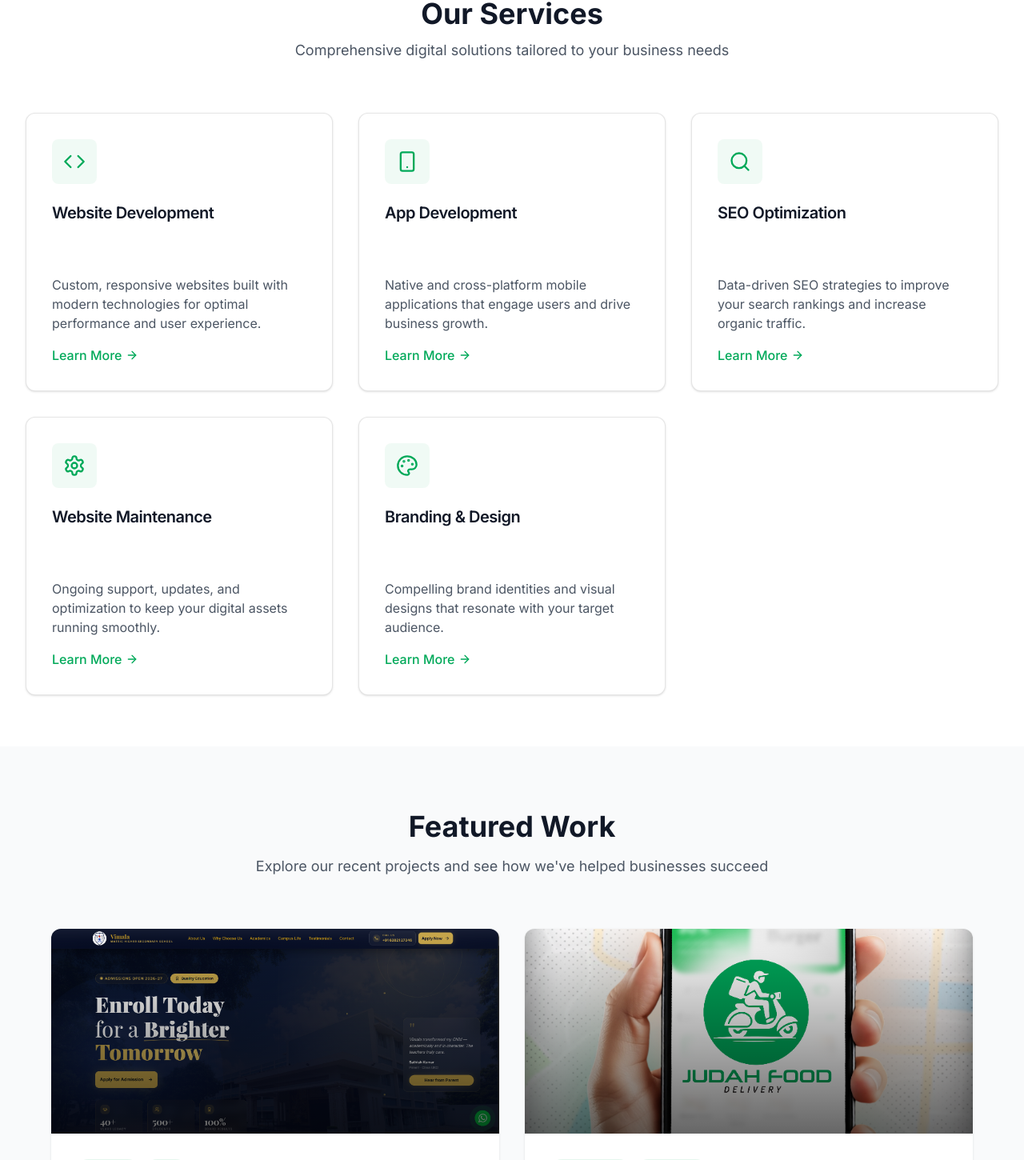
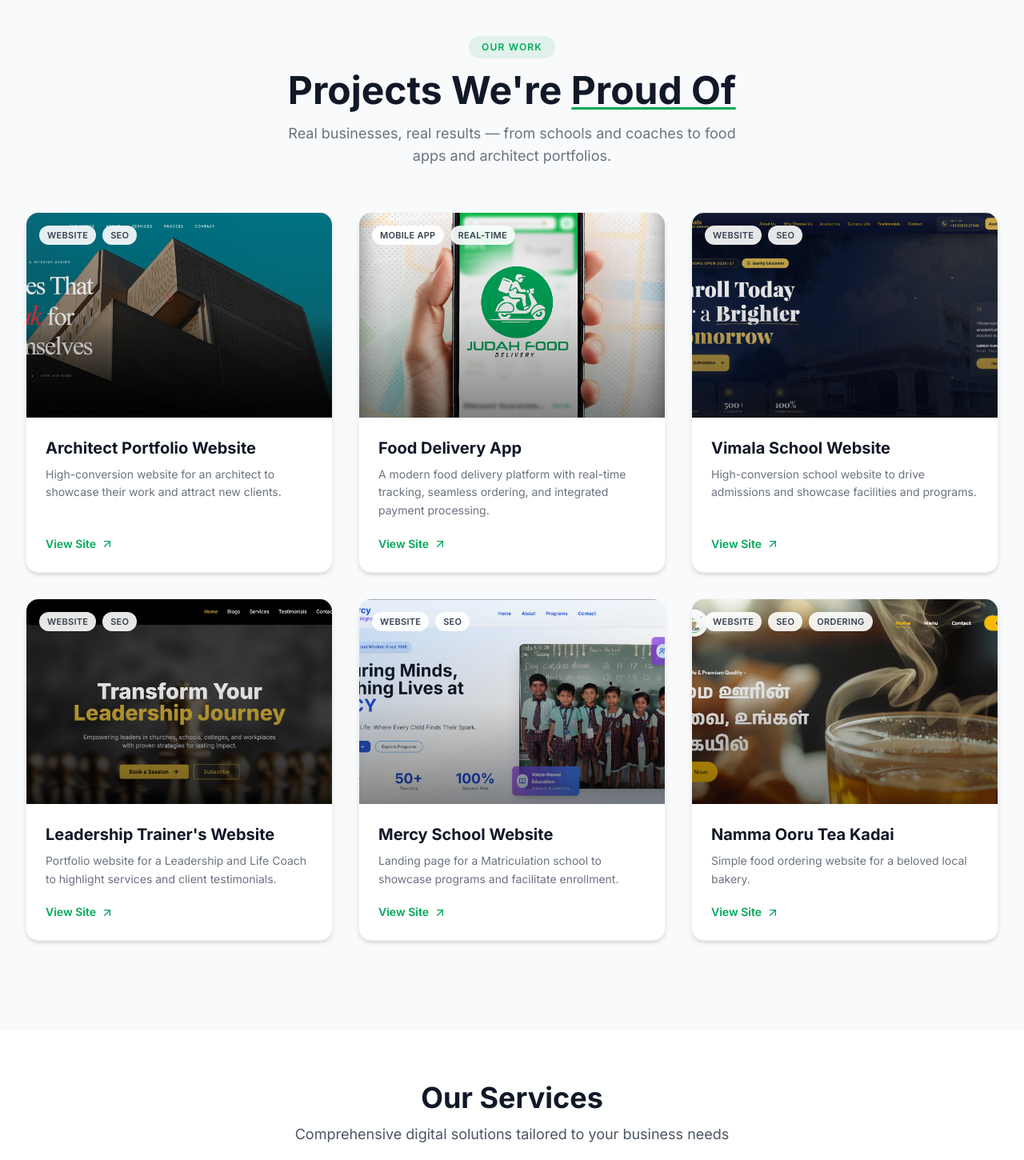
Before and after one commit to titus0709/webonRockPortfolio, a Next.js app: page / in a window 1280 px wide. Shown: the part 2794-4244 px from the top of the page at 80% size. Built offline with nearby package versions, Linux system fonts and the light colour scheme.

Commit message:
Update portfolio content and add VForm website asset

```diff
--- a/src/app/gulf-home-services/page.tsx
+++ b/src/app/gulf-home-services/page.tsx
@@ -1237,8 +1237,8 @@ export default function WebonrockLanding() {
         <GulfHappyClients/>
         <GulfVideoTestimonials />
         <GulfPortfolio/>
+        <Founder/>
          <BookACall />
-        <Founder/>
         <HonestSection />
         {/* <Work /> */}
         <Results />
--- a/src/app/page.tsx
+++ b/src/app/page.tsx
@@ -21,8 +21,8 @@ export default function Page() {
       <Hero />
       <VideoTestimonial />
       <HappyClients/>
+      <FeaturedWork />
       <Services />
-      <FeaturedWork />
       <WhyWebOnRock />
 
       <WorkProcess />
--- a/src/components/FeaturedWork.tsx
+++ b/src/components/FeaturedWork.tsx
@@ -1,108 +1,199 @@
+"use client";
+
 import Image from "next/image";
-import { Button } from "@/components/ui/button";
-import { Card, CardContent } from "@/components/ui/card";
-import { ArrowRight } from "lucide-react";
+import { motion, useInView } from "framer-motion";
+import { useRef } from "react";
+import { ArrowUpRight } from "lucide-react";
 import nammaOoru from "@/assets/nammaKadai.png";
 import foodDelivery from "@/assets/foodDelivery.jpg";
 import mercy from "@/assets/mercy.png";
 import reholife from "@/assets/reholife.png";
 import vimala from "@/assets/vimala.png";
+import vform from "@/assets/vformwebsite.png";
 
 const projects = [
   {
+    title: "Architect Portfolio Website",
+    description:
+      "High-conversion website for an architect to showcase their work and attract new clients.",
+    image: vform,
+    tags: ["Website", "SEO"],
+    link: "https://www.studiovform.in/",
+    accent: "#01A959",
+  },
+  {
+    title: "Food Delivery App",
+    description:
+      "A modern food delivery platform with real-time tracking, seamless ordering, and integrated payment processing.",
+    image: foodDelivery,
+    tags: ["Mobile App", "Real-time"],
+    link: "https://play.google.com/store/apps/details?id=com.judah.fooddelivery",
+    accent: "#01A959",
+  },
+  {
     title: "Vimala School Website",
-    description: "High Convertion website for a school to get More Admissions and showcase the school's facilities and programs.",
+    description:
+      "High-conversion school website to drive admissions and showcase facilities and programs.",
     image: vimala,
     tags: ["Website", "SEO"],
-    link: "https://www.vimalaschool.in/"
+    link: "https://www.vimalaschool.in/",
+    accent: "#01A959",
   },
   {
-    title: "Food Delivery App ",
-    description: "A modern food delivery platform with real-time tracking, seamless ordering, and integrated payment processing.",
-    image: foodDelivery,
-    tags: [ "Mobile App", "Real-time"],
-    link: "https://play.google.com/store/apps/details?id=com.judah.fooddelivery"
-  },
-  {
-    title: "Reholife Website",
-    description: "Portfolio website for a Leadership and Life Coach to highlight services and client testimonials.",
+    title: "Leadership Trainer's Website",
+    description:
+      "Portfolio website for a Leadership and Life Coach to highlight services and client testimonials.",
     image: reholife,
     tags: ["Website", "SEO"],
-    link: "https://www.reholife.org/"
+    link: "https://www.reholife.org/",
+    accent: "#01A959",
   },
   {
     title: "Mercy School Website",
-    description: "Landing page for a Matriculation school to showcase programs and facilitate enrollment.",
+    description:
+      "Landing page for a Matriculation school to showcase programs and facilitate enrollment.",
     image: mercy,
     tags: ["Website", "SEO"],
-    link: "https://www.mercyschool.in/"
+    link: "https://www.mercyschool.in/",
+    accent: "#01A959",
   },
-
   {
     title: "Namma Ooru Tea Kadai",
-    description: "Simple Food ordering website for a Bakery",
+    description: "Simple food ordering website for a beloved local bakery.",
     image: nammaOoru,
     tags: ["Website", "SEO", "Ordering"],
-    link: "https://nammaooruteakadai.in/"
+    link: "https://nammaooruteakadai.in/",
+    accent: "#01A959",
   },
-
 ];
 
-export default function FeaturedWork() {
+// ─── Card Component ───────────────────────────────────────────────────────────
+function ProjectCard({
+  project,
+  index,
+}: {
+  project: (typeof projects)[0];
+  index: number;
+}) {
+  const ref = useRef(null);
+  const isInView = useInView(ref, { once: true, margin: "-80px" });
+
   return (
-    <section id="work" className="py-20 bg-gray-50">
-      <div className="container mx-auto px-4 sm:px-6 lg:px-8">
-        <div className="text-center mb-16">
-          <h2 className="text-3xl md:text-4xl font-bold text-gray-900 mb-4">
-            Featured Work
-          </h2>
-          <p className="text-lg text-gray-600 max-w-2xl mx-auto">
-            Explore our recent projects and see how we've helped businesses succeed
-          </p>
-        </div>
-
-        <div className="grid grid-cols-1 lg:grid-cols-2 gap-8 max-w-6xl mx-auto">
-          {projects.map((project, index) => (
-            <Card key={index} className="overflow-hidden hover:shadow-2xl transition-all duration-300 group border-0">
-              <div className="relative h-64 overflow-hidden">
+    <motion.div
+      ref={ref}
+      initial={{ opacity: 0, y: 40 }}
+      animate={isInView ? { opacity: 1, y: 0 } : {}}
+      transition={{ duration: 0.55, delay: index * 0.08, ease: [0.22, 1, 0.36, 1] }}
+      className="group relative flex flex-col rounded-2xl overflow-hidden bg-white shadow-md hover:shadow-2xl transition-shadow duration-500 border border-gray-100"
+    >
+      {/* Image */}
+      <div className="relative h-56 sm:h-64 overflow-hidden">
         <Image
           src={project.image}
           alt={project.title}
           fill
-                  className="object-cover group-hover:scale-110 transition-transform duration-500"
+          className="object-cover transition-transform duration-700 group-hover:scale-[1.06]"
         />
-                <div className="absolute inset-0 bg-gradient-to-t from-black/60 to-transparent" />
-              </div>
-              <CardContent className="p-8">
-                <div className="flex flex-wrap gap-2 mb-4">
-                  {project.tags.map((tag, tagIndex) => (
+        {/* Overlay */}
+        <div className="absolute inset-0 bg-gradient-to-t from-black/70 via-black/20 to-transparent opacity-70 group-hover:opacity-90 transition-opacity duration-500" />
+
+        {/* Tags float on image */}
+        <div className="absolute top-4 left-4 flex flex-wrap gap-2">
+          {project.tags.map((tag) => (
             <span
-                      key={tagIndex}
-                      className="px-3 py-1 bg-[#01A959]/10 text-[#01A959] text-sm font-medium rounded-full"
+              key={tag}
+              className="px-2.5 py-1 text-[11px] font-semibold tracking-wide uppercase rounded-full bg-white/90 text-gray-700 backdrop-blur-sm"
             >
               {tag}
             </span>
           ))}
         </div>
-                <h3 className="text-2xl font-bold text-gray-900 mb-3">
+
+        {/* Arrow icon top-right — appears on hover */}
+        <motion.div
+          className="absolute top-4 right-4 w-9 h-9 rounded-full bg-[#01A959] flex items-center justify-center opacity-0 group-hover:opacity-100 transition-opacity duration-300"
+          whileHover={{ scale: 1.1 }}
+        >
+          <ArrowUpRight className="w-4 h-4 text-white" />
+        </motion.div>
+      </div>
+
+      {/* Content */}
+      <div className="flex flex-col flex-1 p-6">
+        <h3 className="text-lg sm:text-xl font-bold text-gray-900 mb-2 group-hover:text-[#01A959] transition-colors duration-300 leading-snug">
           {project.title}
         </h3>
-                <p className="text-gray-600 mb-6">
+        <p className="text-gray-500 text-sm leading-relaxed flex-1">
           {project.description}
         </p>
 
-                <a href={project.link} target="blank" rel="noopener noreferrer">
-                <Button
-                  variant="outline"
-                  className="border-2 border-[#01A959] text-[#01A959] hover:bg-[#01A959] hover:text-white group/btn"
+        {/* CTA */}
+        <a
+          href={project.link}
+          target="_blank"
+          rel="noopener noreferrer"
+          className="mt-5 inline-flex items-center gap-1.5 text-[#01A959] font-semibold text-sm group/link w-fit"
         >
+          <span className="border-b border-transparent group-hover/link:border-[#01A959] transition-all duration-200">
             View Site
-                  <ArrowRight className="ml-2 w-4 h-4 group-hover/btn:translate-x-1 transition-transform" />
-                </Button>
+          </span>
+          <ArrowUpRight className="w-4 h-4 transition-transform duration-200 group-hover/link:translate-x-0.5 group-hover/link:-translate-y-0.5" />
         </a>
+      </div>
 
-              </CardContent>
-            </Card>
+      {/* Bottom accent line */}
+      <div className="absolute bottom-0 left-0 h-[3px] w-0 bg-[#01A959] group-hover:w-full transition-all duration-500 rounded-b-2xl" />
+    </motion.div>
+  );
+}
+
+// ─── Section Header ───────────────────────────────────────────────────────────
+function SectionHeader() {
+  const ref = useRef(null);
+  const isInView = useInView(ref, { once: true, margin: "-60px" });
+
+  return (
+    <motion.div
+      ref={ref}
+      className="text-center mb-14"
+      initial={{ opacity: 0, y: 24 }}
+      animate={isInView ? { opacity: 1, y: 0 } : {}}
+      transition={{ duration: 0.6, ease: [0.22, 1, 0.36, 1] }}
+    >
+      {/* Eyebrow */}
+      <span className="inline-block px-4 py-1.5 rounded-full bg-[#01A959]/10 text-[#01A959] text-xs font-semibold tracking-widest uppercase mb-4">
+        Our Work
+      </span>
+
+      <h2 className="text-3xl sm:text-4xl lg:text-5xl font-bold text-gray-900 mb-4 leading-tight">
+        Projects We're{" "}
+        <span className="relative inline-block">
+          Proud Of
+          <motion.span
+            className="absolute bottom-0 left-0 h-[3px] bg-[#01A959] rounded-full"
+            initial={{ width: 0 }}
+            animate={isInView ? { width: "100%" } : {}}
+            transition={{ duration: 0.7, delay: 0.4, ease: "easeOut" }}
+          />
+        </span>
+      </h2>
+      <p className="text-gray-500 text-base sm:text-lg max-w-xl mx-auto">
+        Real businesses, real results — from schools and coaches to food apps and architect portfolios.
+      </p>
+    </motion.div>
+  );
+}
+
+// ─── Main Export ──────────────────────────────────────────────────────────────
+export default function FeaturedWork() {
+  return (
+    <section id="work" className="py-20 sm:py-28 bg-gray-50 overflow-hidden">
+      <div className="container mx-auto px-4 sm:px-6 lg:px-8">
+        <SectionHeader />
+
+        <div className="grid grid-cols-1 sm:grid-cols-2 xl:grid-cols-3 gap-6 sm:gap-8 max-w-7xl mx-auto">
+          {projects.map((project, index) => (
+            <ProjectCard key={index} project={project} index={index} />
           ))}
         </div>
       </div>
--- a/src/components/Gulfportfolio.tsx
+++ b/src/components/Gulfportfolio.tsx
@@ -7,6 +7,7 @@ import foodDelivery from "@/assets/foodDelivery.jpg";
 import mercy from "@/assets/mercy.png";
 import reholife from "@/assets/reholife.png";
 import vimala from "@/assets/vimala.png";
+import vform from "@/assets/vformwebsite.png";
 
 // ─── Types ────────────────────────────────────────────────────────────────────
 interface LighthouseScore {
@@ -27,6 +28,24 @@ interface Project {
 }
 
 const projects: Project[] = [
+  {
+    title: "Architectural Portfolio Website",
+    craft:
+      "Convertion specific website for Architect ",
+    outcome: "Under Process",
+    image: vform,
+    tags: ["Website", "Local SEO", "Lead Generation"],
+    link: "https://www.studiovform.in/",
+  },
+   {
+    title: "On-Demand Mobile App",
+    craft:
+      "Mobile application with real-time order tracking, seamless UX, and integrated payment processing — live on the Play Store.",
+    outcome: "Production app. Real users, real transactions. Built and shipped.",
+    image: foodDelivery,
+    tags: ["Mobile App", "Real-time", "Play Store", "App Store"],
+    link: "https://play.google.com/store/apps/details?id=com.judah.fooddelivery",
+  },
   {
     title: "Institutional Service Website",
     craft:
@@ -58,15 +77,7 @@ const projects: Project[] = [
     link: "https://www.reholife.org/",
     lighthouse: { performance: 72, accessibility: 99, bestPractices: 100, seo: 100 },
   },
-  {
-    title: "On-Demand Mobile App",
-    craft:
-      "Full-stack mobile application with real-time order tracking, seamless UX, and integrated payment processing — live on the Play Store.",
-    outcome: "Production app. Real users, real transactions. Built and shipped.",
-    image: foodDelivery,
-    tags: ["Mobile App", "Real-time", "Play Store"],
-    link: "https://play.google.com/store/apps/details?id=com.judah.fooddelivery",
-  },
+
   {
     title: "Direct Ordering Platform",
     craft:
```
Also changed, not shown: src/assets/vformwebsite.png (added). Lines whose indentation alone changed are shown as unchanged.
